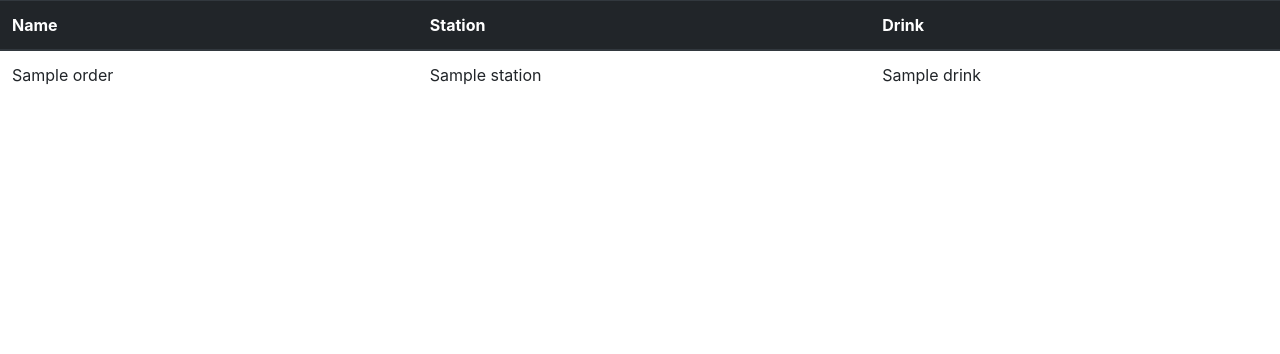
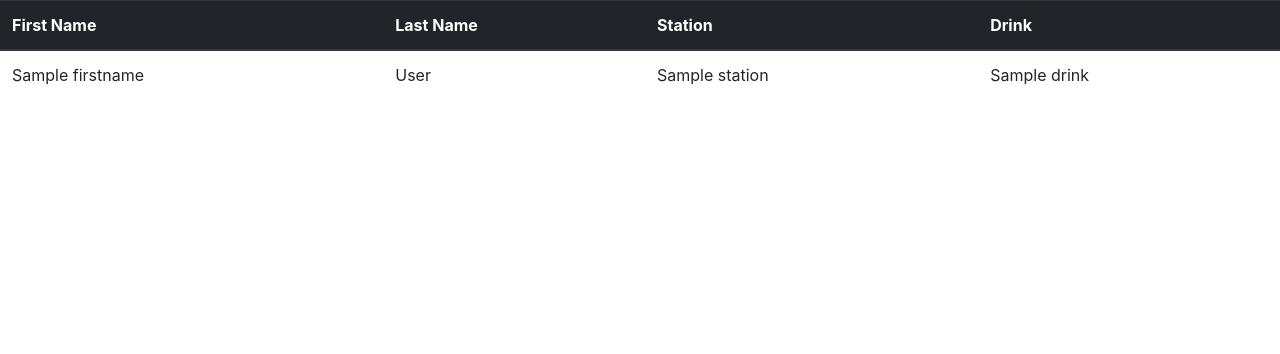
Before and after one commit to joeperri95/Capstone, a Flask app: template Website/templates/track.html in a window 1280 px wide. Shown: the part 66-420 px from the top of the page. Run offline with Flask 2, Linux system fonts and the light colour scheme; the template is opened without the code that fills it: most values are stand-ins (such as "Sample title", 1, 10 or a date in 2020); some libraries are stand-ins or nearby versions.

Commit message:
HMI Names

```diff
--- a/Website/templates/track.html
+++ b/Website/templates/track.html
@@ -3,7 +3,8 @@
 <table class="table">
   <thead class="thead-dark">
     <tr>
-      <th scope="col">Name</th>
+      <th scope="col">First Name</th>
+      <th scope="col">Last Name</th>
       <th scope="col">Station</th>
       <th scope="col">Drink</th>
     </tr>
@@ -11,7 +12,8 @@
   <tbody>
     {% for order in orders %}
       <tr>
-        <td>{{order.name}}</td>
+        <td>{{order.firstname}}</td>
+        <td>{{order.lastname}}</td>
         <td>{{order.station}}</td>
         <td>{{order.drink}}</td>
       </tr>
```
Also changed, not shown: Website/__init__.py (+0 -7 lines).
